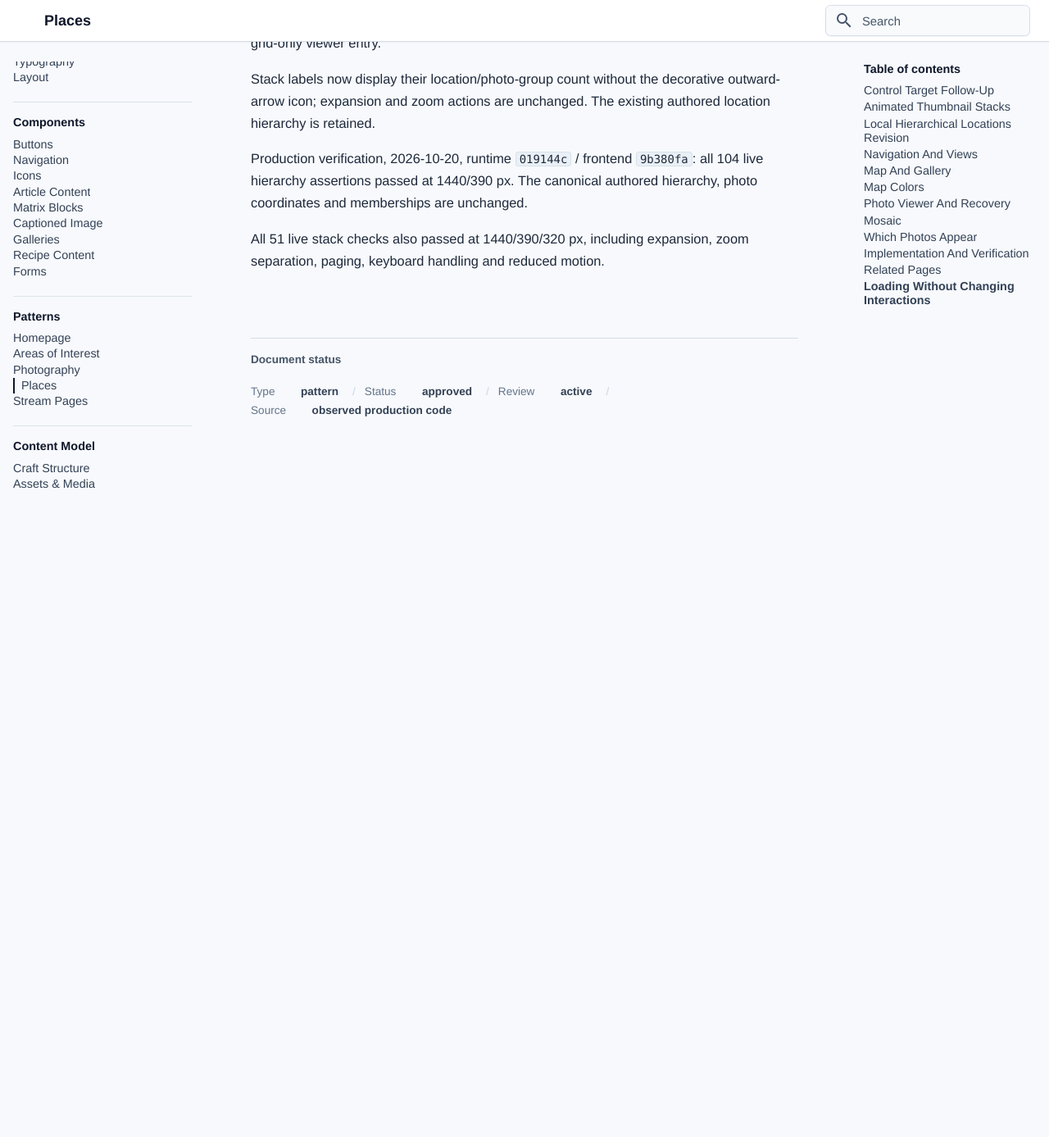
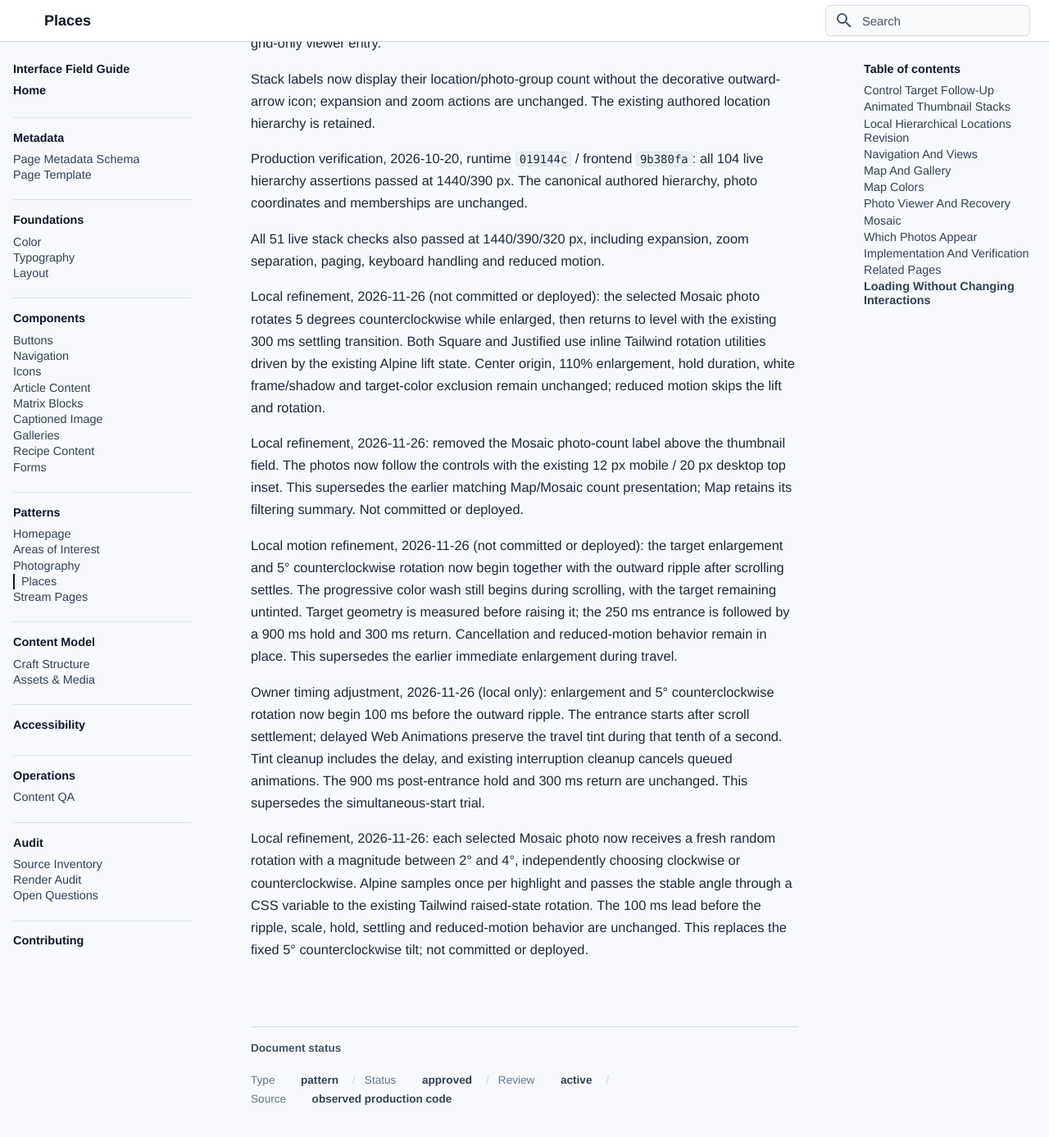
Before and after one commit to bentilden/Design-System, an MkDocs documentation site: the page built from docs/patterns/places.md, in a window 1280 px wide and 1400 px high, scrolled down 31310 px. Shown: the top 1387 px of the window at 82% size. Built offline with MkDocs 1.6.1 and Material for MkDocs 9.7.7, drawn with Linux system fonts in a browser that asks for light colours; some web fonts are replaced; before the commit the page ends 31940 px from its top, so only the background shows below that.

Commit message:
Document mosaic tilt timing and simplified photo field

```diff
--- a/docs/patterns/places.md
+++ b/docs/patterns/places.md
@@ -360,3 +360,13 @@ Stack labels now display their location/photo-group count without the decorative
 Production verification, 2026-10-20, runtime `019144c` / frontend `9b380fa`: all 104 live hierarchy assertions passed at 1440/390 px. The canonical authored hierarchy, photo coordinates and memberships are unchanged.
 
 All 51 live stack checks also passed at 1440/390/320 px, including expansion, zoom separation, paging, keyboard handling and reduced motion.
+
+Local refinement, 2026-11-26 (not committed or deployed): the selected Mosaic photo rotates 5 degrees counterclockwise while enlarged, then returns to level with the existing 300 ms settling transition. Both Square and Justified use inline Tailwind rotation utilities driven by the existing Alpine lift state. Center origin, 110% enlargement, hold duration, white frame/shadow and target-color exclusion remain unchanged; reduced motion skips the lift and rotation.
+
+Local refinement, 2026-11-26: removed the Mosaic photo-count label above the thumbnail field. The photos now follow the controls with the existing 12 px mobile / 20 px desktop top inset. This supersedes the earlier matching Map/Mosaic count presentation; Map retains its filtering summary. Not committed or deployed.
+
+Local motion refinement, 2026-11-26 (not committed or deployed): the target enlargement and 5° counterclockwise rotation now begin together with the outward ripple after scrolling settles. The progressive color wash still begins during scrolling, with the target remaining untinted. Target geometry is measured before raising it; the 250 ms entrance is followed by a 900 ms hold and 300 ms return. Cancellation and reduced-motion behavior remain in place. This supersedes the earlier immediate enlargement during travel.
+
+Owner timing adjustment, 2026-11-26 (local only): enlargement and 5° counterclockwise rotation now begin 100 ms before the outward ripple. The entrance starts after scroll settlement; delayed Web Animations preserve the travel tint during that tenth of a second. Tint cleanup includes the delay, and existing interruption cleanup cancels queued animations. The 900 ms post-entrance hold and 300 ms return are unchanged. This supersedes the simultaneous-start trial.
+
+Local refinement, 2026-11-26: each selected Mosaic photo now receives a fresh random rotation with a magnitude between 2° and 4°, independently choosing clockwise or counterclockwise. Alpine samples once per highlight and passes the stable angle through a CSS variable to the existing Tailwind raised-state rotation. The 100 ms lead before the ripple, scale, hold, settling and reduced-motion behavior are unchanged. This replaces the fixed 5° counterclockwise tilt; not committed or deployed.
```
